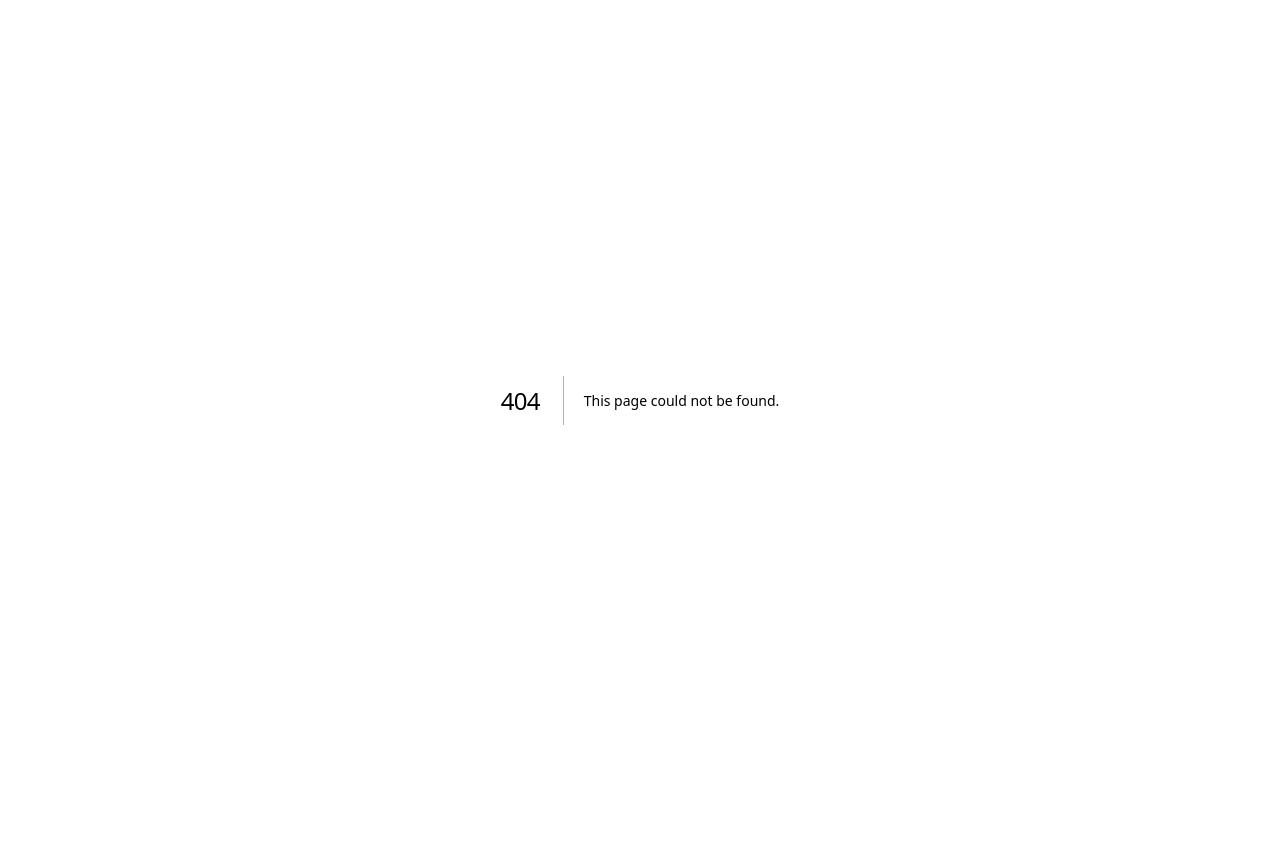
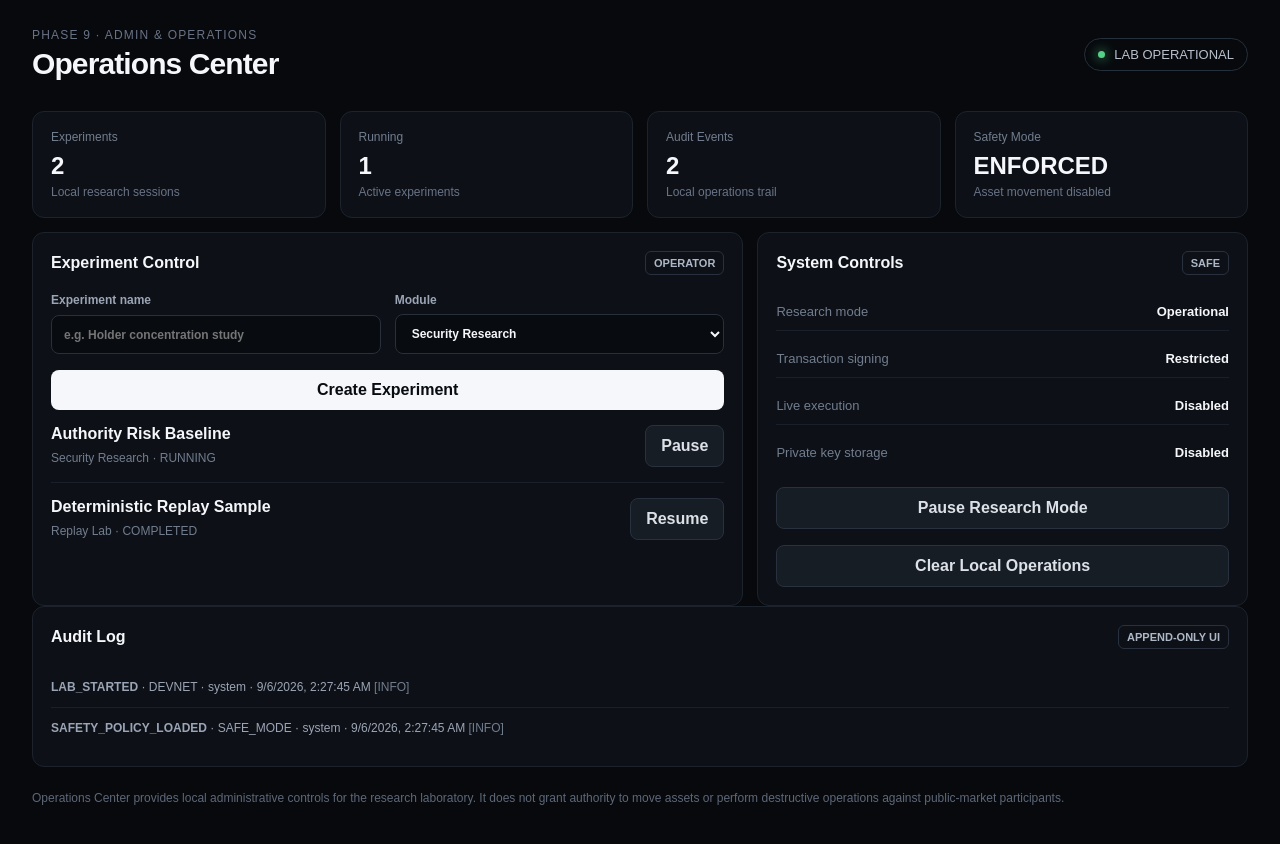
Before and after one commit to RichbloodTech001/Rug-Pull-Lab, a Next.js app: page /operations in a window 1280 px wide. Before the commit this address had no page. Shown: the top 844 px of the page. Before the commit the page ends 800 px from the top, so only its background shows below. Built offline with nearby package versions, Linux system fonts and the light colour scheme.

Commit message:
feat: add Phase 9 Operations Center UI

```diff
--- /dev/null
+++ b/app/operations/page.tsx
@@ -0,0 +1,75 @@
+"use client";
+
+import { useEffect, useState } from "react";
+import { createAuditEvent, createExperiment, defaultAuditEvents, defaultExperiments, AuditEvent, Experiment } from "@/lib/operations";
+
+const EXP_KEY = "rug-pull-lab:experiments";
+const AUDIT_KEY = "rug-pull-lab:audit";
+
+export default function OperationsPage() {
+  const [experiments, setExperiments] = useState<Experiment[]>([]);
+  const [events, setEvents] = useState<AuditEvent[]>([]);
+  const [name, setName] = useState("");
+  const [module, setModule] = useState("Security Research");
+  const [systemMode, setSystemMode] = useState(true);
+  const [message, setMessage] = useState("");
+
+  useEffect(() => {
+    try {
+      setExperiments(JSON.parse(localStorage.getItem(EXP_KEY) || "null") || defaultExperiments);
+      setEvents(JSON.parse(localStorage.getItem(AUDIT_KEY) || "null") || defaultAuditEvents);
+    } catch { setExperiments(defaultExperiments); setEvents(defaultAuditEvents); }
+  }, []);
+
+  function persist(nextExperiments: Experiment[], nextEvents: AuditEvent[]) {
+    setExperiments(nextExperiments); setEvents(nextEvents);
+    localStorage.setItem(EXP_KEY, JSON.stringify(nextExperiments)); localStorage.setItem(AUDIT_KEY, JSON.stringify(nextEvents));
+  }
+
+  function addExperiment() {
+    try {
+      const experiment = createExperiment(name, module);
+      const event = createAuditEvent("EXPERIMENT_CREATED", experiment.name);
+      persist([experiment, ...experiments], [event, ...events]); setName(""); setMessage("Experiment created.");
+    } catch (e) { setMessage(e instanceof Error ? e.message : "Could not create experiment."); }
+  }
+
+  function toggleExperiment(id: string) {
+    const current = experiments.find((item) => item.id === id); if (!current) return;
+    const status = current.status === "RUNNING" ? "PAUSED" : "RUNNING";
+    const next = experiments.map((item) => item.id === id ? { ...item, status } : item);
+    const event = createAuditEvent(status === "RUNNING" ? "EXPERIMENT_RESUMED" : "EXPERIMENT_PAUSED", current.name, "INFO");
+    persist(next, [event, ...events]);
+  }
+
+  function clearLab() {
+    const event = createAuditEvent("LOCAL_OPERATIONS_RESET", "LAB_STATE", "WARNING");
+    persist([], [event, ...events]); setMessage("Local operations state cleared.");
+  }
+
+  return <main className="main">
+    <div className="topbar"><div><div className="eyebrow">Phase 9 · Admin & Operations</div><h1>Operations Center</h1></div><div className="status"><span className="dot" /> {systemMode ? "LAB OPERATIONAL" : "RESEARCH PAUSED"}</div></div>
+    <section className="grid">
+      <div className="card"><div className="metric-label">Experiments</div><div className="metric">{experiments.length}</div><div className="metric-note">Local research sessions</div></div>
+      <div className="card"><div className="metric-label">Running</div><div className="metric">{experiments.filter((e) => e.status === "RUNNING").length}</div><div className="metric-note">Active experiments</div></div>
+      <div className="card"><div className="metric-label">Audit Events</div><div className="metric">{events.length}</div><div className="metric-note">Local operations trail</div></div>
+      <div className="card"><div className="metric-label">Safety Mode</div><div className="metric">ENFORCED</div><div className="metric-note">Asset movement disabled</div></div>
+    </section>
+
+    <section className="workspace operations-grid">
+      <div className="card"><div className="card-title"><span>Experiment Control</span><span className="badge">OPERATOR</span></div>
+        <div className="form-grid"><label>Experiment name<input value={name} onChange={(e) => setName(e.target.value)} placeholder="e.g. Holder concentration study" /></label><label>Module<select value={module} onChange={(e) => setModule(e.target.value)}><option>Security Research</option><option>Replay Lab</option><option>Market Scanner</option><option>Trading Research</option><option>AI Research</option></select></label></div>
+        <button className="primary-button" onClick={addExperiment}>Create Experiment</button>{message && <div className="empty-state">{message}</div>}
+        <div className="strategy-list">{experiments.length === 0 ? <div className="empty-state">No experiments registered.</div> : experiments.map((experiment) => <div className="strategy-row" key={experiment.id}><div><strong>{experiment.name}</strong><span className="muted">{experiment.module} · {experiment.status}</span></div><div className="strategy-actions"><button className="secondary" onClick={() => toggleExperiment(experiment.id)}>{experiment.status === "RUNNING" ? "Pause" : "Resume"}</button></div></div>)}</div>
+      </div>
+      <div className="card"><div className="card-title"><span>System Controls</span><span className="badge">SAFE</span></div>
+        <div className="list"><div className="list-row"><span className="muted">Research mode</span><strong>{systemMode ? "Operational" : "Paused"}</strong></div><div className="list-row"><span className="muted">Transaction signing</span><strong>Restricted</strong></div><div className="list-row"><span className="muted">Live execution</span><strong>Disabled</strong></div><div className="list-row"><span className="muted">Private key storage</span><strong>Disabled</strong></div></div>
+        <button className="secondary primary-button" onClick={() => { setSystemMode((value) => !value); setMessage(systemMode ? "Research mode paused." : "Research mode resumed."); }}> {systemMode ? "Pause Research Mode" : "Resume Research Mode"}</button>
+        <button className="secondary primary-button" onClick={clearLab}>Clear Local Operations</button>
+      </div>
+    </section>
+
+    <section className="card operations-audit"><div className="card-title"><span>Audit Log</span><span className="badge">APPEND-ONLY UI</span></div>{events.slice(0, 20).map((event) => <div className="activity-row" key={event.id}><strong>{event.action}</strong> · {event.target} · {event.actor} · {new Date(event.timestamp).toLocaleString()} <span className="muted">[{event.severity}]</span></div>)}</section>
+    <p className="footer-note">Operations Center provides local administrative controls for the research laboratory. It does not grant authority to move assets or perform destructive operations against public-market participants.</p>
+  </main>;
+}
```
